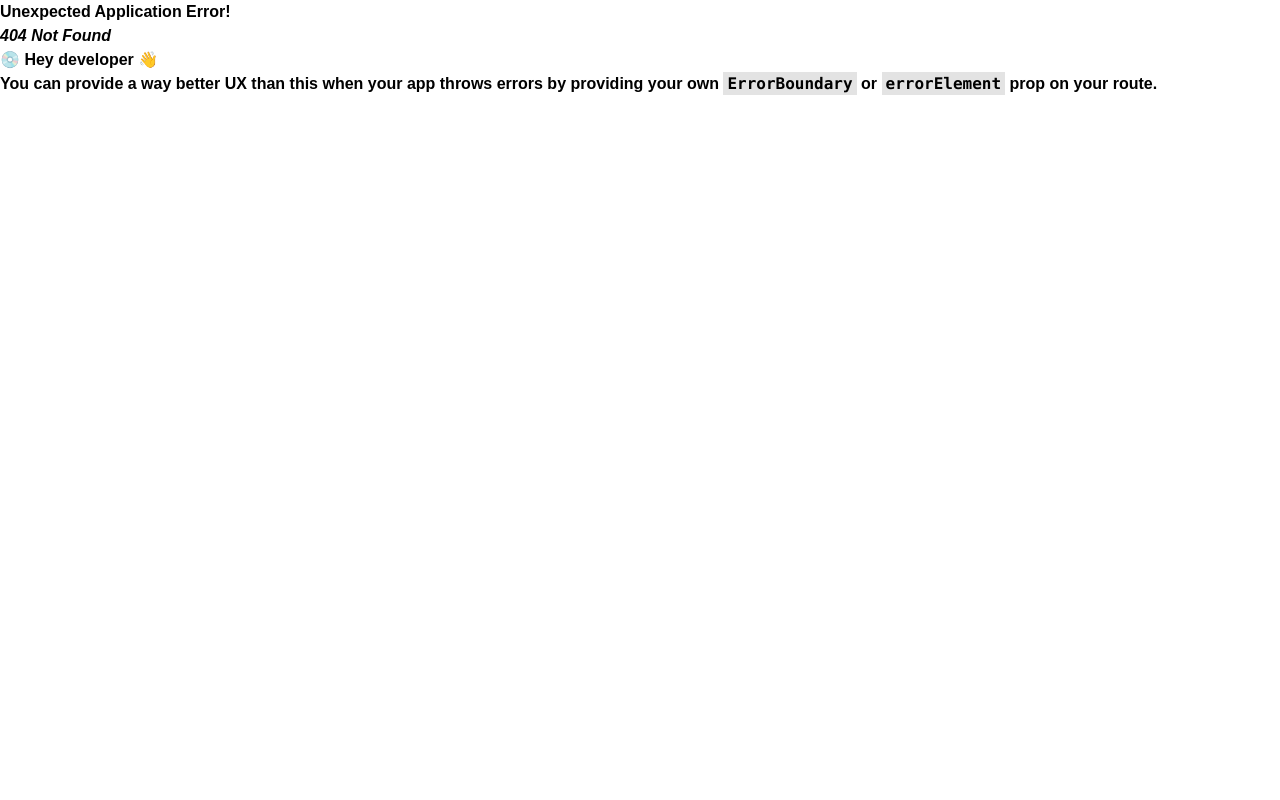
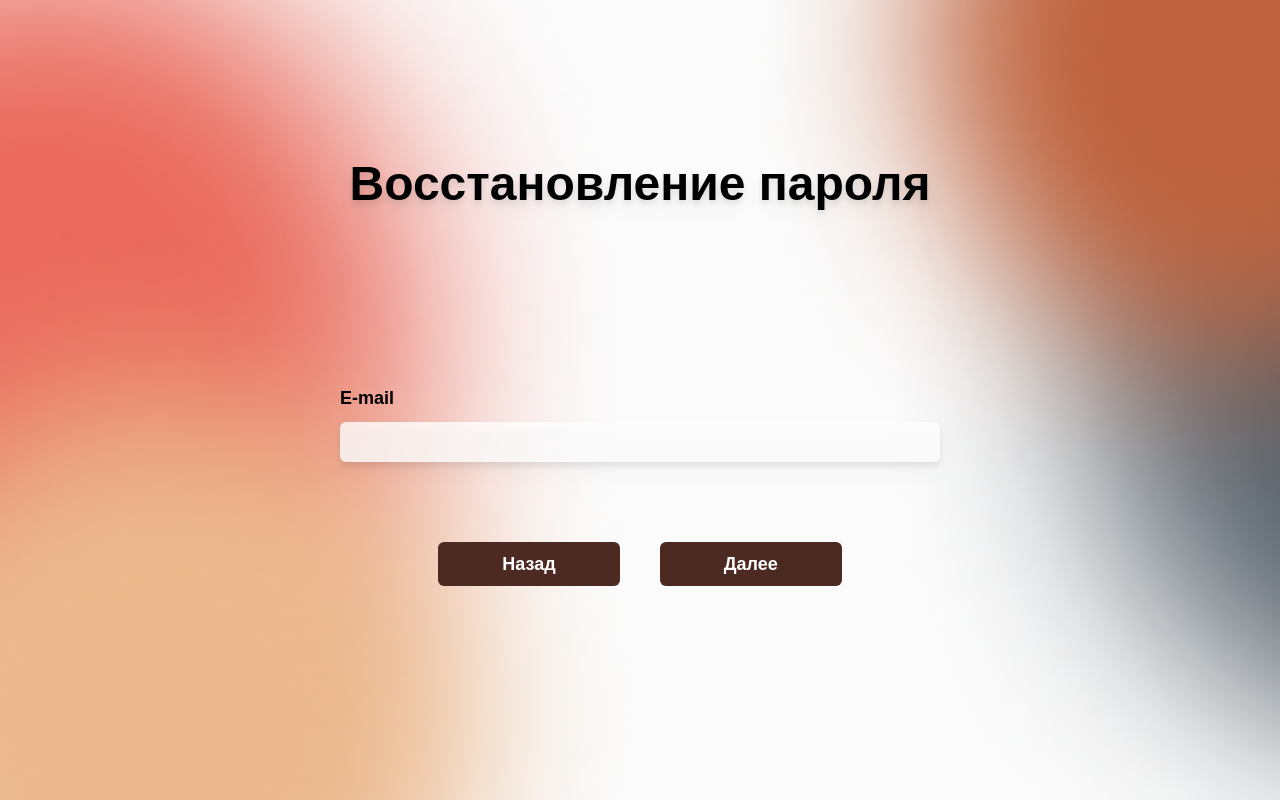
Before and after one commit to Zakodirovannie-2-0/autoCRM-Frontend, a React (Vite) app: page /recovery in a window 1280 px wide. Before the commit this address had no page. Built offline with nearby package versions, Linux system fonts and the light colour scheme.

Commit message:
Drag and grab + recovery page with pop up

```diff
--- /dev/null
+++ b/src/components/Modal.tsx
@@ -0,0 +1,36 @@
+import React from "react";
+
+type propTypes = {
+    open: boolean;
+    onClose: () => void;
+    children: React.ReactNode;
+};
+const Modal: React.FC<propTypes> = ({ open, onClose, children }) => {
+    return (
+        <div
+            className={`fixed inset-0 flex justify-center items-center
+    transition-colors ${open ? "visible bg-black/20" : "invisible" }
+    `}
+            onClick={onClose}
+        >
+            <div
+                className={`bg-white rounded-lg shadow
+        transition-all max-w-sxl py-9 px-20 duration-1000
+        ${open ? "scale-100 opacity-100" : "scale-110 opacitiy-0"}`}
+                onClick={(e) => e.stopPropagation()}
+            >
+                <button
+                    className="absolute top-2 right-2 py-1 px-2
+            border border-neutral-200 rounded-md text-gray-400
+            bg-white hover:bg-gray-50 hover:text-gray-600"
+                    onClick={onClose}
+                >
+                    X
+                </button>
+                {children}
+            </div>
+        </div>
+    );
+};
+
+export default Modal;
--- a/src/main.tsx
+++ b/src/main.tsx
@@ -9,6 +9,7 @@ import WidgetPage from "./pages/WidgetPage.tsx";
 import Register from "./pages/SignupPage.tsx";
 import ClientsBasePage from "./pages/ClientsBasePage.tsx";
 import DealsPage from "./pages/DealsPage.tsx";
+import Recovery from "./pages/Recovery.tsx";
 
 const router = createBrowserRouter(
     createRoutesFromElements(
@@ -17,7 +18,7 @@ const router = createBrowserRouter(
             <Route path="/deals" element={<DealsPage />} />
             <Route path="/" element={<LoginPage />} />
             <Route path='/signup' element={<Register />} />
-
+            <Route path='/recovery' element={<Recovery/>} />
             <Route path='' element = {<PrivateRoute />}>
                 <Route path={'/clients'} element={<ClientsBasePage />} />
             </Route>
--- a/src/pages/DealsPage.tsx
+++ b/src/pages/DealsPage.tsx
@@ -1,4 +1,4 @@
-import React, {useEffect} from 'react';
+import React, {useEffect, useState} from 'react';
 import Header from "../components/header.tsx";
 import Sidebar from "../components/Sidebar.tsx";
 import search from '../assets/Clients icons/search icon.png'
@@ -7,25 +7,22 @@ const DealsPage : React.FC = () => {
     const fixedElement = document.querySelector('aside') as HTMLElement | null;
     const stopBlock = document.querySelector('footer') as HTMLElement | null;
     const selectBar = document.querySelector('select') as HTMLElement | null;
+    const [widgets, setWidgets] = useState<string[]>([]);
 
-    useEffect(() => {
-        if (fixedElement && stopBlock) {
-            window.addEventListener('scroll', () => {
-                const stopBlockTop = stopBlock.getBoundingClientRect().top;
-                const fixedElementHeight = fixedElement.offsetHeight;
+    function handleOnDrag(e: React.DragEvent, widgetType: string) {
+        e.dataTransfer.setData("widgetType", widgetType);
+    }
 
-                if (stopBlockTop <= fixedElementHeight) {
-                    fixedElement.classList.remove('fixed', 'top-0');
-                    fixedElement.classList.add('absolute');
-                    fixedElement.style.top = `${stopBlock.offsetTop - fixedElementHeight}px`;
-                } else {
-                    fixedElement.classList.remove('absolute');
-                    fixedElement.classList.add('fixed', 'top-0');
-                    fixedElement.style.top = '';
+    function handleOnDrop(e: React.DragEvent) {
+        const widgetType = e.dataTransfer.getData("widgetType") as string;
+        setWidgets([...widgets, widgetType]);
     }
-            });
+
+    function handleDragOver(e: React.DragEvent){
+        e.preventDefault();
     }
-    }, [fixedElement, stopBlock, selectBar])
+
+
 
 
     return (
@@ -53,14 +50,30 @@ const DealsPage : React.FC = () => {
                         <div className='flex min-h-screen flex-row justify-center mt-10 gap-[60px]'>
                             <div className='max-w-sxl w-full max-h-xm h-[800px] bg-gray-100 text-center rounded-md'>
                                 <h2 className='text-lg font-semibold  pt-5'>Неподтверждено</h2>
-                                <div className='mx-6 bg-[#FFFFFF] pt-3.5 pb-9 gap-6 mt-11 text-left px-14 rounded-md'>
+                                <div className="widgets">
+                                    <div
+                                        className='widget mx-6 bg-[#FFFFFF] pt-3.5 pb-9 gap-6 mt-11 text-left px-14 rounded-md'
+                                        draggable
+                                        onDragStart={(e) => handleOnDrag(e, "Заявка 1")}
+                                    >
                                         <h2 className='text-lg font-medium '>название услуги</h2>
                                         <h2 className='text-lg font-medium '>фио клиента</h2>
                                         <h2 className='text-lg font-medium '>время записи</h2>
                                     </div>
                                 </div>
+                            </div>
                             <div className='max-w-sxl w-full max-h-xm h-[800px] bg-gray-100 text-center rounded-md'>
+                                <div
+                                    className="page className='max-w-sxl w-full max-h-xm h-[800px] bg-gray-100 text-center rounded-md"
+                                    onDrop={handleOnDrop} onDragOver={handleDragOver}>
                                     <h2 className='text-lg font-semibold pt-5'>Подтвержено</h2>
+                                    {widgets.map((widget, index) => (
+                                        <div key={index}
+                                             className='dropped-widget mx-6 bg-[#FFFFFF] pt-3.5 pb-9 gap-6 mt-11 text-left px-14 rounded-md'>
+                                            {widget}
+                                        </div>
+                                    ))}
+                                </div>
                             </div>
                         </div>
 
--- a/src/pages/LoginPage.tsx
+++ b/src/pages/LoginPage.tsx
@@ -93,7 +93,7 @@ const LoginPage: React.FC = () => {
                             Войти
                         </button>
 
-                        <a href="#" className={'text-center text-lg font-semibold py-2 px-16 bg-[#4C2A21] rounded-md text-[#FFFFFF]'}>
+                        <a href="/recovery" className={'text-center text-lg font-semibold py-2 px-16 bg-[#4C2A21] rounded-md text-[#FFFFFF]'}>
                             Забыли пароль?
                         </a>
                     </div>
--- /dev/null
+++ b/src/pages/Recovery.tsx
@@ -0,0 +1,83 @@
+import Modal from "../components/Modal.tsx";
+import React, {ChangeEvent, useState} from "react";
+
+
+interface FormData {
+    full_name: string;
+    email: string;
+    password: string;
+    re_password: string;
+
+}
+
+const Recovery: React.FC = () => {
+    const [data, setData] = useState<FormData>({
+        full_name: '',
+        email: '',
+        password: '',
+        re_password: '',
+    });
+
+    const handleChange = (evt: ChangeEvent<HTMLInputElement>) => {
+        const { name, value } = evt.target;
+        setData(prevFormData => ({
+            ...prevFormData,
+            [name]: value
+        }));
+    };
+
+    const [open, setOpen] = useState<boolean>(false)
+
+    return (
+        <div className={'w-full flex flex-col h-dvh mx-auto bg-main-bg bg-cover overflow-auto'}>
+            <header className="mt-40">
+                <div className="flex flex-col w-full text-[#000000]">
+                    <div><h2 className="text-5xl text-center font-semibold drop-shadow-lg">Восстановление пароля</h2></div>
+                </div>
+            </header>
+            <div className={'mt-32 container mx-auto max-w-xm flex flex-col'}>
+                <div className={'flex flex-col'}>
+                    <div className={'form_container'}>
+                        <form className={'form flex flex-col'} >
+
+                            <div className={'inputLabel flex flex-col mt-12'}>
+                                <label htmlFor='email' className={'text-lg font-semibold'}>E-mail</label>
+                                <input
+                                    type="email"
+                                    name="email"
+                                    id="email"
+                                    autoComplete='email'
+                                    className={'input mt-2.5 bg-[#FFFFFFCC] rounded-md p-2 drop-shadow-lg'}
+                                    required
+                                    onChange={handleChange}
+                                    value={data.email}
+                                />
+                            </div>
+                            <div className={"form-actions flex flex-row justify-center mt-20 gap-10"}>
+                                <a href="#"
+                                   className={'text-center text-lg font-semibold py-2 px-16 bg-[#4C2A21] rounded-md text-[#FFFFFF]'}>
+                                    Назад
+                                </a>
+                                <button
+                                    className='text-center text-lg font-semibold py-2 px-16 bg-[#4C2A21] rounded-md text-[#FFFFFF]'
+                                    onClick={() => setOpen(true)}>
+                                    Далее
+                                </button>
+                                <Modal open={open} onClose={() => setOpen(false)}>
+                                    <div className="w-full text-center">
+                                        <h1 className="text-xl">На вашу почту было отправлено письмо с инструкциями по восстановлению пароля.</h1>
+
+
+                                    </div>
+                                </Modal>
+                            </div>
+                        </form>
+
+                    </div>
+                </div>
+            </div>
+        </div>
+    );
+};
+
+export default Recovery;
```
Lines whose indentation alone changed are shown as unchanged.
